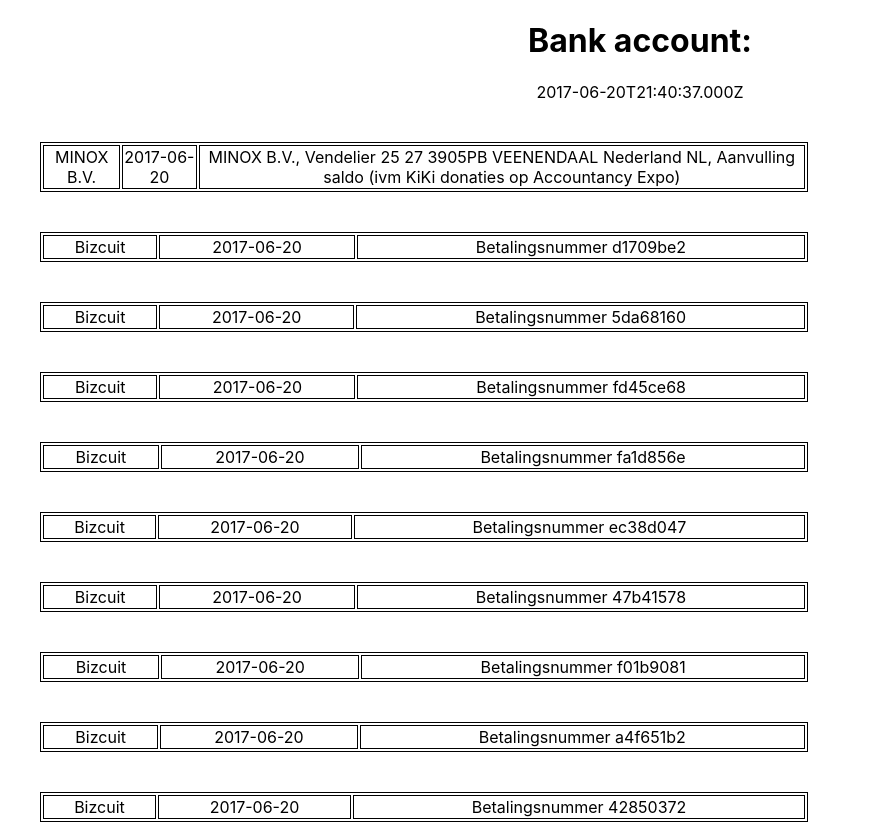
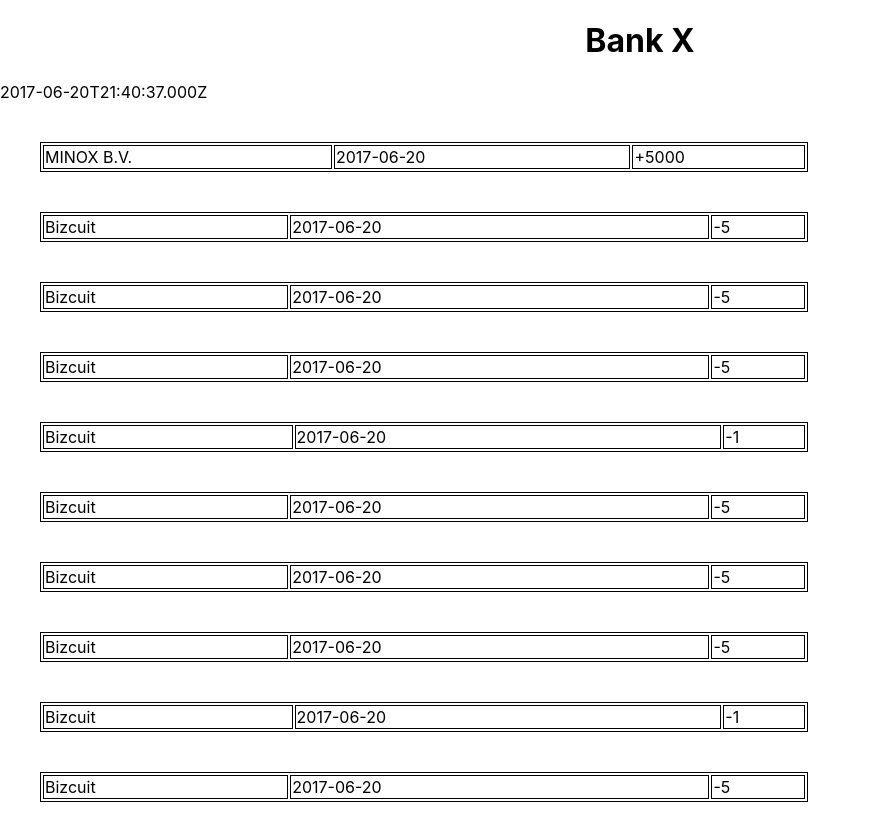
Before and after one commit to laurenssvg/bizcuit-assignment, a React (Create React App) app: page / in a window 1280 px wide. Shown: the top 823 px of the page, without its empty margins (0-870 px from the left). Built offline with nearby package versions, Linux system fonts and the light colour scheme.

Commit message:
working statement with amount

```diff
--- a/src/App.js
+++ b/src/App.js
@@ -1,5 +1,8 @@
 import React from "react";
 import "./App.css";
+
+import Header from "./components/header/header.component";
+import Statement from "./components/statement/statement.component";
 
 class App extends React.Component {
   constructor() {
@@ -17,6 +20,7 @@
 
   render() {
     const { statements } = this.state;
+
     const statement = statements.map(statement => {
       return (
         <div>
@@ -27,7 +31,11 @@
               <tr>
                 <td>{transaction.name}</td>
                 <td>{transaction.date}</td>
-                <td>{transaction.description}</td>
+                {transaction.debit_credit === "credit" ? (
+                  <td>+{transaction.amount}</td>
+                ) : (
+                  <td>-{transaction.amount}</td>
+                )}
               </tr>
             </table>
           ))}
@@ -36,9 +44,9 @@
     });
 
     return (
-      <div className='App'>
-        <h1>Bank account:</h1>
-        {statement}
+      <div>
+        <Header />
+        <Statement statement={statement} />
       </div>
     );
   }
--- a/src/components/header/header.component.jsx
+++ b/src/components/header/header.component.jsx
@@ -0,0 +1,10 @@
+import React from "react";
+import "./header.styles.css";
+
+const Header = () => (
+  <div className='header'>
+    <h1>Bank X</h1>
+  </div>
+);
+
+export default Header;
--- a/src/components/header/header.styles.css
+++ b/src/components/header/header.styles.css
@@ -0,0 +1,3 @@
+.header {
+  text-align: center;
+}
--- a/src/components/statement/statement.component.jsx
+++ b/src/components/statement/statement.component.jsx
@@ -0,0 +1,8 @@
+import React from "react";
+import "./statement.styles.css";
+
+const Statement = ({ statement }) => {
+  return <div>{statement}</div>;
+};
+
+export default Statement;
```
